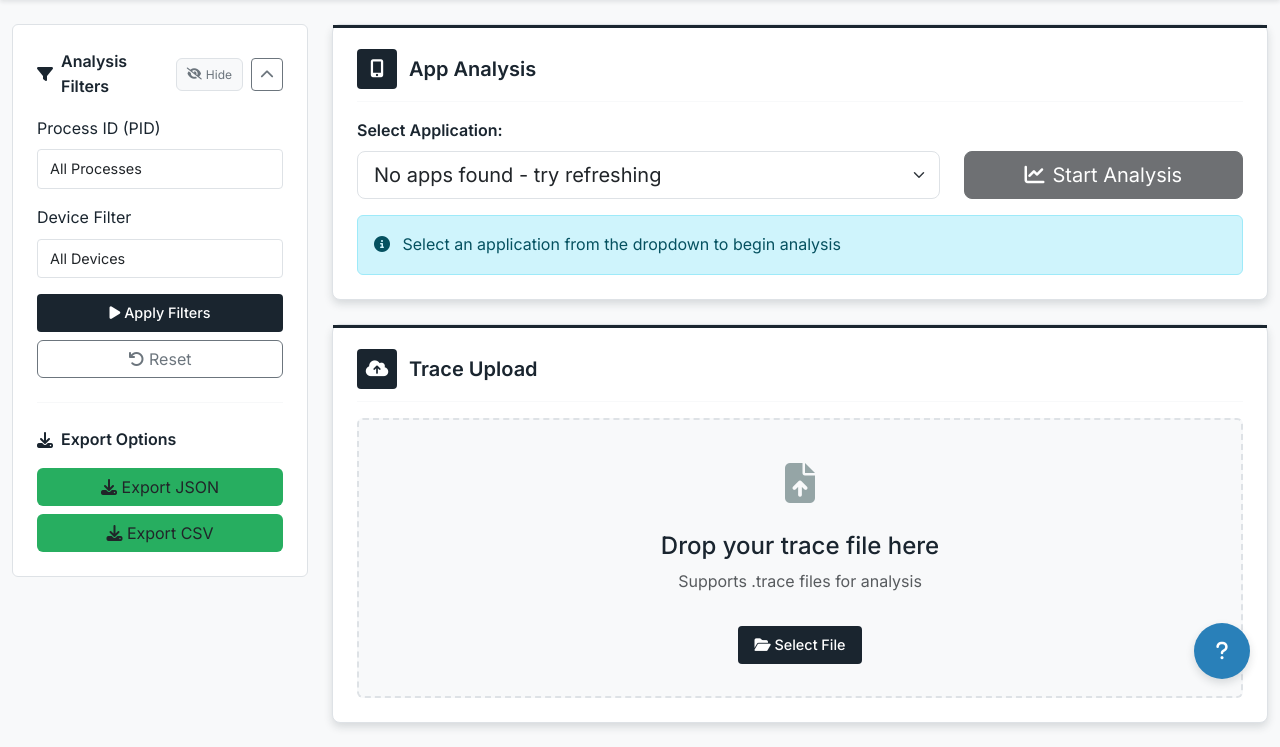
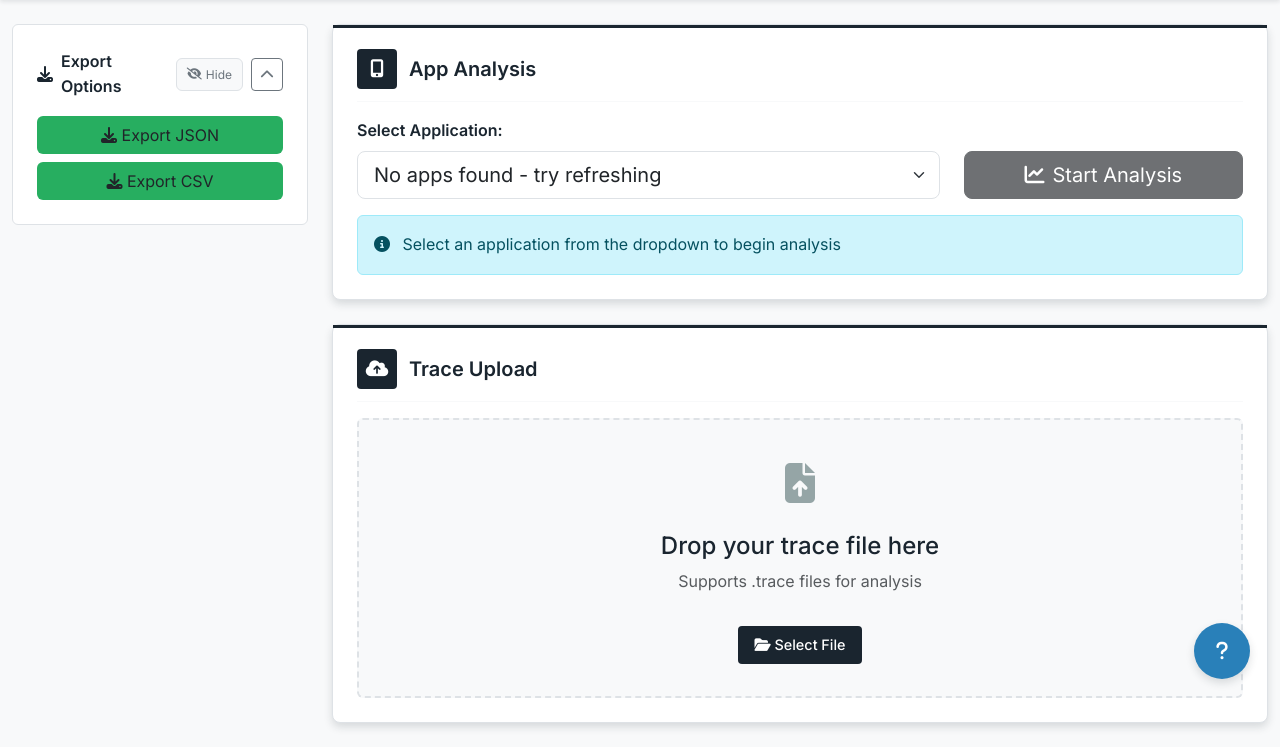
Before and after one commit to SliceDroidTeam/SliceDroid, a Flask app: page / in a window 1280 px wide. Shown: the part 91-838 px from the top of the page. Run offline with Flask 3, Linux system fonts and the light colour scheme; data that the repository does not hold is empty; some libraries are stand-ins or nearby versions.

Commit message:
Remove broken filtering

```diff
--- a/webapp/app.py
+++ b/webapp/app.py
@@ -209,38 +209,6 @@ def get_unique_devices_fast(sample_events, full_events):
     _metadata_cache['devices'] = sorted_devices
     return sorted_devices
 
-def filter_events(events, pid=None, device=None):
-    """Filter events by PID and/or device"""
-    if not isinstance(events, list):
-        return []
-
-    filtered = events
-
-    if pid:
-        try:
-            pid_int = int(pid)
-            filtered = [e for e in filtered if isinstance(e, dict) and 'tgid' in e and e['tgid'] == pid_int]
-        except (ValueError, TypeError):
-            return []
-
-    if device:
-        try:
-            device_int = int(device)
-            def has_matching_device(event):
-                if not isinstance(event, dict) or 'details' not in event:
-                    return False
-                details = event['details']
-                if not isinstance(details, dict):
-                    return False
-                # Check both k_dev and k__dev
-                device_value = details.get('k_dev') or details.get('k__dev')
-                return device_value == device_int
-
-            filtered = [e for e in filtered if has_matching_device(e)]
-        except (ValueError, TypeError):
-            return []
-
-    return filtered
 
 def create_timeline_data(events):
     """Create timeline data for visualization"""
@@ -392,18 +360,7 @@ def timeline_data():
     """API endpoint for timeline data"""
     try:
         events = load_data()
-        pid = request.args.get('pid')
-        device = request.args.get('device')
-
-        # Validate input parameters
-        if pid and not pid.isdigit():
-            return jsonify({'error': 'Invalid PID parameter'}), 400
-        if device and not device.isdigit():
-            return jsonify({'error': 'Invalid device parameter'}), 400
-
-        filtered_events = filter_events(events, pid, device)
-        timeline_data = create_timeline_data(filtered_events)
-
+        timeline_data = create_timeline_data(events)
         return jsonify(timeline_data)
     except Exception as e:
         print(f"Error in timeline_data: {e}")
@@ -414,15 +371,7 @@ def device_stats():
     """API endpoint for device statistics"""
     try:
         events = load_data()
-        pid = request.args.get('pid')
-
-        # Validate input parameters
-        if pid and not pid.isdigit():
-            return jsonify({'error': 'Invalid PID parameter'}), 400
-
-        filtered_events = filter_events(events, pid)
-        stats = create_device_stats(filtered_events)
-
+        stats = create_device_stats(events)
         return jsonify(stats)
     except Exception as e:
         print(f"Error in device_stats: {e}")
@@ -433,18 +382,7 @@ def event_stats():
     """API endpoint for event type statistics"""
     try:
         events = load_data()
-        pid = request.args.get('pid')
-        device = request.args.get('device')
-
-        # Validate input parameters
-        if pid and not pid.isdigit():
-            return jsonify({'error': 'Invalid PID parameter'}), 400
-        if device and not device.isdigit():
-            return jsonify({'error': 'Invalid device parameter'}), 400
-
-        filtered_events = filter_events(events, pid, device)
-        stats = create_event_stats(filtered_events)
-
+        stats = create_event_stats(events)
         return jsonify(stats)
     except Exception as e:
         print(f"Error in event_stats: {e}")
@@ -455,14 +393,7 @@ def device_pie_chart():
     """API endpoint for device usage pie chart"""
     try:
         events = load_data()
-        pid = request.args.get('pid')
-
-        # Validate input parameters
-        if pid and not pid.isdigit():
-            return jsonify({'error': 'Invalid PID parameter'}), 400
-
-        filtered_events = filter_events(events, pid)
-        device_stats = create_device_stats(filtered_events)
+        device_stats = create_device_stats(events)
 
         # Use configurable number of top devices for chart
         top_n = app.config_class.CHART_TOP_N_DEVICES
@@ -485,17 +416,7 @@ def event_pie_chart():
     """API endpoint for event type pie chart"""
     try:
         events = load_data()
-        pid = request.args.get('pid')
-        device = request.args.get('device')
-
-        # Validate input parameters
-        if pid and not pid.isdigit():
-            return jsonify({'error': 'Invalid PID parameter'}), 400
-        if device and not device.isdigit():
-            return jsonify({'error': 'Invalid device parameter'}), 400
-
-        filtered_events = filter_events(events, pid, device)
-        event_stats = create_event_stats(filtered_events)
+        event_stats = create_event_stats(events)
 
         # Use configurable number of top events for chart
         top_n = app.config_class.CHART_TOP_N_EVENTS
@@ -518,15 +439,7 @@ def tcp_stats():
     """API endpoint for TCP statistics"""
     try:
         events = load_data()
-        pid = request.args.get('pid')
-
-        # Validate input parameters
-        if pid and not pid.isdigit():
-            return jsonify({'error': 'Invalid PID parameter'}), 400
-
-        filtered_events = filter_events(events, pid)
-        tcp_events = process_tcp_events(filtered_events)
-
+        tcp_events = process_tcp_events(events)
         return jsonify(tcp_events)
     except Exception as e:
         print(f"Error in tcp_stats: {e}")
@@ -705,40 +618,25 @@ def export_events():
     """Export events data in specified format"""
     try:
         events = load_data()
-        pid = request.args.get('pid')
-        device = request.args.get('device')
         format_type = request.args.get('format', 'json')
         limit = request.args.get('limit')
 
-        # Validate input parameters
-        if pid and not pid.isdigit():
-            return jsonify({'error': 'Invalid PID parameter'}), 400
-        if device and not device.isdigit():
-            return jsonify({'error': 'Invalid device parameter'}), 400
-
-        # Filter events
-        filtered_events = filter_events(events, pid, device)
-
         # Apply limit if specified
+        export_events = events
         if limit:
             try:
                 limit_int = int(limit)
-                filtered_events = filtered_events[:limit_int]
+                export_events = events[:limit_int]
             except ValueError:
                 return jsonify({'error': 'Invalid limit parameter'}), 400
 
         # Generate filename
         timestamp = pd.Timestamp.now().strftime('%Y%m%d_%H%M%S')
-        filename_parts = ['events']
-        if pid:
-            filename_parts.append(f'pid{pid}')
-        if device:
-            filename_parts.append(f'dev{device}')
-        filename_parts.append(timestamp)
+        filename_parts = ['events', timestamp]
 
         if format_type.lower() == 'csv':
             # Create CSV response
-            df = pd.DataFrame(filtered_events)
+            df = pd.DataFrame(export_events)
             output = StringIO()
             df.to_csv(output, index=False)
             output.seek(0)
@@ -751,7 +649,7 @@ def export_events():
         else:
             # JSON response
             filename = '_'.join(filename_parts) + '.json'
-            response = make_response(json.dumps(filtered_events, indent=2))
+            response = make_response(json.dumps(export_events, indent=2))
             response.headers['Content-Type'] = 'application/json'
             response.headers['Content-Disposition'] = f'attachment; filename={filename}'
             return response
--- a/webapp/src/static/js/main.js
+++ b/webapp/src/static/js/main.js
@@ -83,8 +83,6 @@ function setFallbackConfiguration() {
 
 // Setup event listeners
 function setupEventListeners() {
-    $('#apply-filters').click(loadAllData);
-    $('#reset-filters').click(resetFilters);
     $('#zoom-in').click(zoomIn);
     $('#zoom-out').click(zoomOut);
     $('#reset-zoom').click(resetZoom);
@@ -100,26 +98,23 @@ function setupEventListeners() {
 
 }
 
-// Load all data based on current filters
+// Load all data
 function loadAllData() {
-    const pid = $('#pid-filter').val();
-    const device = $('#device-filter').val();
-
     // Show loading state for main sections
     showSectionLoading();
 
     try {
         // Load timeline data
-        loadTimelineData(pid, device);
+        loadTimelineData();
 
         // Load statistics
-        loadDeviceStats(pid);
-        loadEventStats(pid, device);
-        loadStatsSummary(pid, device);
+        loadDeviceStats();
+        loadEventStats();
+        loadStatsSummary();
 
         // Load charts
-        loadDevicePieChart(pid);
-        loadEventPieChart(pid, device);
+        loadDevicePieChart();
+        loadEventPieChart();
 
         // Auto-load advanced analytics
         loadAdvancedAnalytics();
@@ -140,20 +135,10 @@ function showSectionLoading() {
     $('#event-stats-table tbody').html('<tr><td colspan="3" class="text-center"><div class="loading-spinner"></div> Loading...</td></tr>');
 }
 
-function loadStatsSummary(pid, device) {
-    // Build API URL with parameters
-    let url = '/api/device_stats';
-    let params = [];
-    if (pid) params.push(`pid=${pid}`);
-    if (device) params.push(`device=${device}`);
-    if (params.length > 0) url += '?' + params.join('&');
-
-    $.getJSON(url, function(deviceData) {
+function loadStatsSummary() {
+    $.getJSON('/api/device_stats', function(deviceData) {
         // Also get event stats for more comprehensive summary
-        let eventUrl = '/api/event_stats';
-        if (params.length > 0) eventUrl += '?' + params.join('&');
-
-        $.getJSON(eventUrl, function(eventData) {
+        $.getJSON('/api/event_stats', function(eventData) {
             const summaryData = calculateSummaryFromData(deviceData, eventData);
             renderStatsSummary(summaryData);
             renderTopDevicesChart(summaryData.topDevices);
@@ -256,20 +241,10 @@ function renderStatsSummary(data) {
     `);
 }
 
-// Reset all filters
-function resetFilters() {
-    $('#pid-filter').val('');
-    $('#device-filter').val('');
-    loadAllData();
-}
 
 // Timeline functions
-function loadTimelineData(pid, device) {
+function loadTimelineData() {
     let url = '/api/timeline';
-    let params = [];
-    if (pid) params.push(`pid=${pid}`);
-    if (device) params.push(`device=${device}`);
-    if (params.length > 0) url += '?' + params.join('&');
 
     $.getJSON(url, function(data) {
         if (data.error) {
@@ -780,11 +755,8 @@ function renderBehaviorTimelineChart() {
 }
 
 // Statistics functions
-function loadDeviceStats(pid) {
-    let url = '/api/device_stats';
-    if (pid) url += `?pid=${pid}`;
-
-    $.getJSON(url, function(data) {
+function loadDeviceStats() {
+    $.getJSON('/api/device_stats', function(data) {
         if (data && data.error) {
             $('#device-stats-table tbody').html(`<tr><td colspan="4" class="text-center text-danger">Error: ${data.error}</td></tr>`);
             return;
@@ -828,14 +800,8 @@ function renderDeviceStats(data) {
     tableBody.html(html);
 }
 
-function loadEventStats(pid, device) {
-    let url = '/api/event_stats';
-    let params = [];
-    if (pid) params.push(`pid=${pid}`);
-    if (device) params.push(`device=${device}`);
-    if (params.length > 0) url += '?' + params.join('&');
-
-    $.getJSON(url, function(data) {
+function loadEventStats() {
+    $.getJSON('/api/event_stats', function(data) {
         if (data && data.error) {
             $('#event-stats-table tbody').html(`<tr><td colspan="3" class="text-center text-danger">Error: ${data.error}</td></tr>`);
             return;
@@ -881,11 +847,8 @@ function renderEventStats(data) {
 }
 
 // Chart functions
-function loadDevicePieChart(pid) {
-    let url = '/api/device_stats';
-    if (pid) url += `?pid=${pid}`;
-
-    $.getJSON(url, function(data) {
+function loadDevicePieChart() {
+    $.getJSON('/api/device_stats', function(data) {
         if (data.error) {
             showError(`Device chart error: ${data.error}`);
             return;
@@ -914,14 +877,8 @@ function renderDevicePieChart(data) {
     createPieChart('device-chart-container', chartData, 'Device Usage Distribution');
 }
 
-function loadEventPieChart(pid, device) {
-    let url = '/api/event_stats';
-    let params = [];
-    if (pid) params.push(`pid=${pid}`);
-    if (device) params.push(`device=${device}`);
-    if (params.length > 0) url += '?' + params.join('&');
-
-    $.getJSON(url, function(data) {
+function loadEventPieChart() {
+    $.getJSON('/api/event_stats', function(data) {
         if (data.error) {
             showError(`Event chart error: ${data.error}`);
             return;
@@ -954,9 +911,7 @@ function renderEventPieChart(data) {
 
 // Advanced Analytics functionality
 function loadAdvancedAnalytics() {
-    const pid = $('#pid-filter').val();
     let url = '/api/advanced-analytics';
-    if (pid) url += `?pid=${pid}`;
 
     // Show loading
     $('#analytics-loading').show();
@@ -1146,7 +1101,7 @@ function showAnalyticsError(error) {
 }
 
 function loadAdvancedAnalyticsWithConfig() {
-    const pid = $('#analytics-target-pid').val() || $('#pid-filter').val();
+    const pid = $('#analytics-target-pid').val();
     const windowSize = $('#analytics-window-size').val();
     const overlap = $('#analytics-overlap').val();
 
@@ -1194,9 +1149,7 @@ function loadAdvancedAnalyticsWithConfig() {
 
 // Enhanced Network Analysis Functions
 function loadNetworkAnalysis() {
-    const pid = $('#pid-filter').val();
     let url = '/api/network-analysis';
-    if (pid) url += `?pid=${pid}`;
 
     // Show loading
     $('#network-loading').show();
@@ -1465,10 +1418,7 @@ function renderNetworkFlowChart(networkAnalysis) {
         .data(nodes)
         .enter().append('circle')
         .attr('r', 20)
-        .attr('fill', d => {
-            const currentPid = $('#pid-filter').val();
-            return (currentPid && d.pid == currentPid) ? '#ff6b6b' : '#69b3ff';
-        })
+        .attr('fill', '#69b3ff')
         .attr('stroke', '#333')
         .attr('stroke-width', 2)
         .call(d3.drag()
@@ -2533,9 +2483,7 @@ function showNetworkError(error) {
 
 // Enhanced Process Analysis Functions
 function loadProcessAnalysis() {
-    const pid = $('#pid-filter').val();
     let url = '/api/process-analysis';
-    if (pid) url += `?pid=${pid}`;
 
     // Show loading
     $('#process-loading').show();
--- a/webapp/src/templates/index.html
+++ b/webapp/src/templates/index.html
@@ -59,11 +59,11 @@
                     <div class="full-view">
                         <div class="d-flex justify-content-between align-items-center mb-3">
                             <div class="filter-title mb-0">
-                                <i class="fas fa-filter"></i>
-                                Analysis Filters
+                                <i class="fas fa-download"></i>
+                                Export Options
                             </div>
                             <div class="d-flex gap-2">
-                                <button class="sidebar-toggle" id="sidebar-toggle" title="Hide Filters Panel">
+                                <button class="sidebar-toggle" id="sidebar-toggle" title="Hide Export Panel">
                                     <i class="fas fa-eye-slash"></i>
                                     <span class="ms-1">Hide</span>
                                 </button>
@@ -74,42 +74,6 @@
                         </div>
 
                     <div class="collapse show" id="filters-content">
-
-                    <div class="mb-3">
-                        <label class="form-label">Process ID (PID)</label>
-                        <select class="form-control form-control-modern" id="pid-filter">
-                            <option value="">All Processes</option>
-                            {% for pid in pids %}
-                            <option value="{{ pid }}">PID {{ pid }}</option>
-                            {% endfor %}
-                        </select>
-                    </div>
-
-                    <div class="mb-3">
-                        <label class="form-label">Device Filter</label>
-                        <select class="form-control form-control-modern" id="device-filter">
-                            <option value="">All Devices</option>
-                            {% for device in devices %}
-                            <option value="{{ device }}">Device {{ device }}</option>
-                            {% endfor %}
-                        </select>
-                    </div>
-
-                    <div class="d-grid gap-2">
-                        <button id="apply-filters" class="btn btn-modern">
-                            <i class="fas fa-play"></i> Apply Filters
-                        </button>
-                        <button id="reset-filters" class="btn btn-outline-secondary">
-                            <i class="fas fa-undo"></i> Reset
-                        </button>
-                    </div>
-
-                    <hr style="border-color: var(--border-color); margin: 1.5rem 0;">
-
-                    <div class="filter-title">
-                        <i class="fas fa-download"></i>
-                        Export Options
-                    </div>
 
                     <div class="d-grid gap-2">
                         <button class="btn btn-success-modern" onclick="exportEvents('json')">
```
